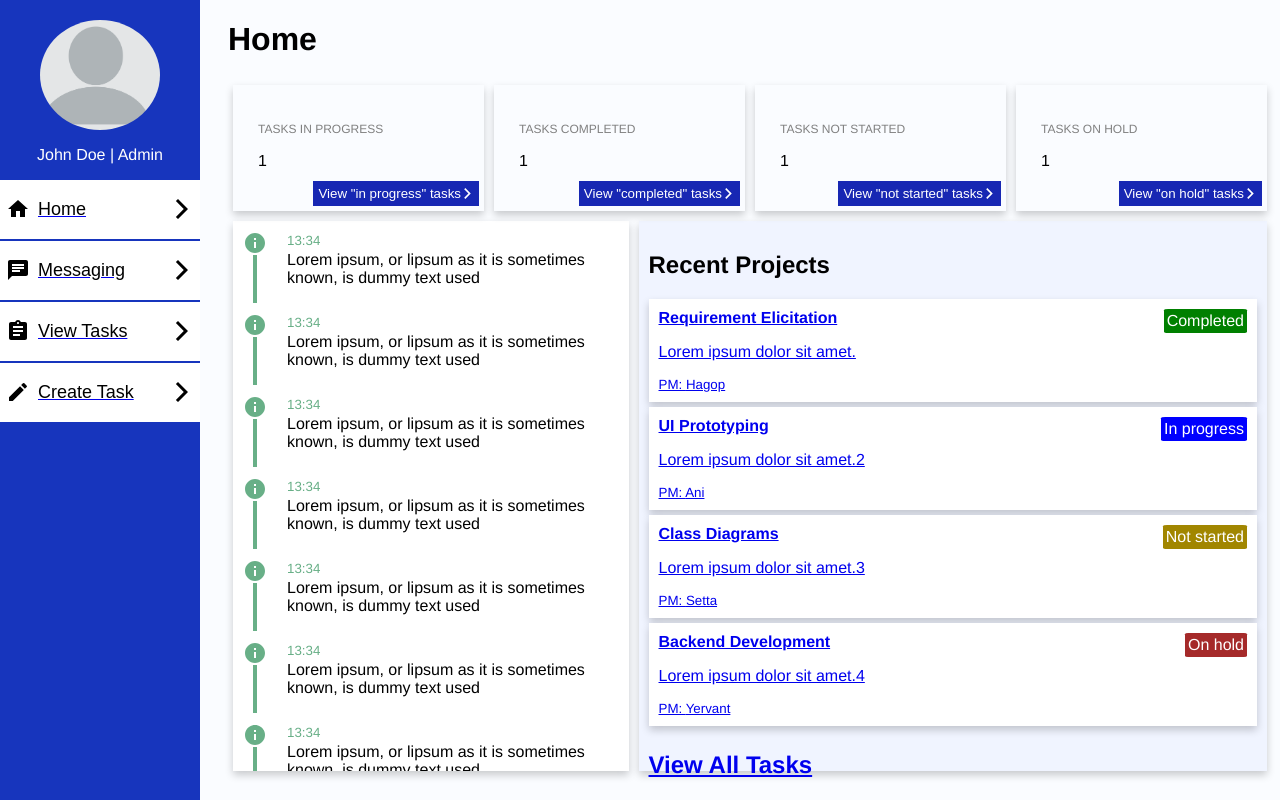
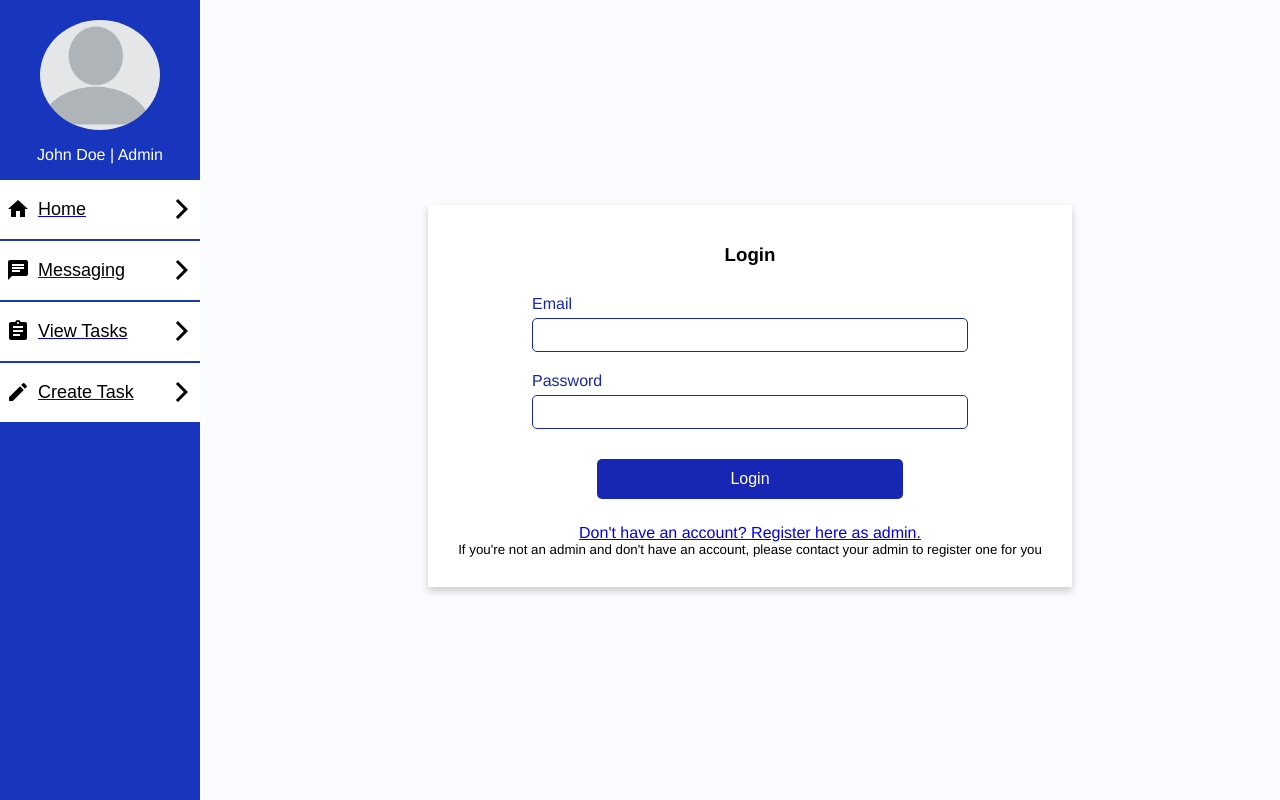
Before and after one commit to SevagSA/Project-Management-Software, a React (Create React App) app in the folder frontend/: page /login in a window 1280 px wide. Built offline with nearby package versions, Linux system fonts and the light colour scheme.

Commit message:
Refactored Registration/Styles.js + created login

```diff
--- a/frontend/src/App.js
+++ b/frontend/src/App.js
@@ -11,7 +11,8 @@ import ViewTasks from "./Components/Task/ViewTasks/ViewTasks";
 import MessageRoom from "./Components/Message/MessageRoom";
 import SidebarNav from "./Components/Nav/SidebarNav/SidebarNav";
 import TaskDetail from "./Components/Task/TaskDetail/TaskDetail"
-import Registration from "./Components/Registration/Registration";
+import Registration from "./Components/Authentication/Registration";
+import Login from "./Components/Authentication/Login";
 
 function App() {
     return (
@@ -37,6 +38,9 @@ function App() {
                     <Route path="/staff-registration">
                         <Registration isAdmin={false} />
                     </Route>
+                    <Route path="/login">
+                        <Login />
+                    </Route>
                     <Route path="/">
                         <Home />
                     </Route>
--- /dev/null
+++ b/frontend/src/Components/Authentication/Login.js
@@ -0,0 +1,35 @@
+import styles from "./Style";
+import { Link } from "react-router-dom";
+
+export default function Login() {
+    return (
+        <styles.ParentWrapper>
+            <styles.Wrapper>
+                <styles.AuthFormInfoHolder>
+                    <styles.AuthFormTitle>Login</styles.AuthFormTitle>
+                </styles.AuthFormInfoHolder>
+                <styles.AuthFormHolder>
+
+                    <styles.AuthForm method="POST">
+                        <styles.AuthFormFieldHolder>
+                            <styles.AuthFormLabel for="email">Email</styles.AuthFormLabel>
+                            <br />
+                            <styles.AuthFormInput type="email" id="email" required />
+                            <br />
+                            <styles.AuthFormLabel for="password">Password</styles.AuthFormLabel>
+                            <br />
+                            <styles.AuthFormInput type="password" id="password" required />
+                            <br />
+                        </styles.AuthFormFieldHolder>
+                        <styles.AuthFormSubmitInput type="submit" value="Login" />
+                    </styles.AuthForm>
+                    <Link exact to="/admin-registration">Don't have an account? Register here as admin.</Link>
+                    <small>
+                        If you're not an admin and don't have an account, please contact your admin to register
+                        one for you
+                    </small>
+                </styles.AuthFormHolder>
+            </styles.Wrapper>
+        </styles.ParentWrapper>
+    )
+}
--- /dev/null
+++ b/frontend/src/Components/Authentication/Registration.js
@@ -0,0 +1,73 @@
+import styles from "./Style";
+import { Link } from "react-router-dom";
+
+export default function Registration({ isAdmin }) {
+    return (
+        <styles.ParentWrapper>
+            <styles.Wrapper>
+                <styles.AuthFormInfoHolder>
+                    <styles.AuthFormTitle>
+                        {isAdmin ? "Register as Admin" : "Register a Staff"}
+                    </styles.AuthFormTitle>
+                    <styles.AuthFormDescription>
+                        {isAdmin ?
+                            "Registering as Admin will give you full access to the dashboard " +
+                            "and will allow you to create your organization and add your staff " +
+                            "to it."
+                            :
+                            "As Admin, you can register your staff members into the system to give " +
+                            "them access to all of tasks that they're responsible for and to allow them to " +
+                            "communicate with other memebers of your organization. After registering them " +
+                            "an account, the staff member will receive an email with instructions on how to " +
+                            "login."
+                        }
+                    </styles.AuthFormDescription>
+                </styles.AuthFormInfoHolder>
+                <styles.AuthFormHolder>
+
+                    <styles.AuthForm method="POST">
+                        <styles.AuthFormFieldHolder>
+                            <styles.AuthFormLabel for="name">Full Name</styles.AuthFormLabel>
+                            <br />
+                            <styles.AuthFormInput type="text" id="name" required />
+                            <br />
+                            <styles.AuthFormLabel for="password">Password</styles.AuthFormLabel>
+                            <br />
+                            <styles.AuthFormInput type="password" id="password" required />
+                            <br />
+                            <styles.AuthFormLabel for="email">Email</styles.AuthFormLabel>
+                            <br />
+                            <styles.AuthFormInput type="email" id="email" required />
+                            <br />
+                            <styles.AuthFormLabel for="phoneNum">Phone Number</styles.AuthFormLabel>
+                            <br />
+                            <styles.AuthFormInput type="text" id="phoneNum" required />
+                            <br />
+                            {isAdmin ?
+                                <>
+                                    <styles.AuthFormLabel for="orgName">Organization Name</styles.AuthFormLabel>
+                                    <br />
+                                    <styles.AuthFormInput type="text" id="orgName" required />
+                                    <br />
+                                </>
+                                :
+                                <>
+                                    <styles.AuthFormLabel for="role">Staff Role</styles.AuthFormLabel>
+                                    <br />
+                                    <styles.AuthFormInput type="text" id="role" required />
+                                    <br />
+                                </>
+                            }
+                        </styles.AuthFormFieldHolder>
+                        {isAdmin ?
+                            <styles.AuthFormSubmitInput type="submit" value="Register as Admin" />
+                            :
+                            <styles.AuthFormSubmitInput type="submit" value="Register a Staff member" />
+                        }
+                    </styles.AuthForm>
+                    <Link exact to="/login" >Have an account? Login here</Link>
+                </styles.AuthFormHolder>
+            </styles.Wrapper>
+        </styles.ParentWrapper>
+    )
+}
--- a/frontend/src/Components/Registration/Style.js
+++ b/frontend/src/Components/Authentication/Style.js
@@ -17,38 +17,39 @@ const Wrapper = styled.div`
     padding: 20px;
 `;
 
-const RegisterInfoHolder = styled.div`
+const AuthFormInfoHolder = styled.div`
     max-width: 960px;
     flex: 0.20;
 `;
 
-const RegisterTitle = styled.h3`
+const AuthFormTitle = styled.h3`
     text-align: center;
 `;
 
-const RegisterDescription = styled.p`
+const AuthFormDescription = styled.p`
     text-align: center;
 `;
 
-const RegisterFormHolder = styled.div`
+const AuthFormHolder = styled.div`
     width: 100%;
     flex: 0.80;
     display: flex;
+    flex-direction: column;
     justify-content: center;
     align-items: center;
     padding: 10px;
 `;
 
-const RegisterForm = styled.form`
+const AuthForm = styled.form`
     text-align: center;
 `;
 
-const RegisterFormFieldHolder = styled.div`
+const AuthFormFieldHolder = styled.div`
     text-align: left;
     margin-bottom: 10px;
 `;
 
-const RegisterFormSubmitInput = styled.input`
+const AuthFormSubmitInput = styled.input`
     border: none;
     border-radius: 5px;
     font-size: 16px;
@@ -57,13 +58,14 @@ const RegisterFormSubmitInput = styled.input`
     background-color: #1727b3;
     cursor: pointer;
     color: white;
+    margin-bottom: 25px;
 `;
 
-const RegisterFormLabel = styled.label`
+const AuthFormLabel = styled.label`
     color: #1727b3
 `;
 
-const RegisterFormInput = styled.input`
+const AuthFormInput = styled.input`
     margin: 5px 0px 20px 0px;
     height: 30px;
     width: 430px;
@@ -77,15 +79,15 @@ const RegisterFormInput = styled.input`
 const styles = {
     ParentWrapper,
     Wrapper,
-    RegisterInfoHolder,
-    RegisterTitle,
-    RegisterDescription,
-    RegisterFormHolder,
-    RegisterForm,
-    RegisterFormFieldHolder,
-    RegisterFormSubmitInput,
-    RegisterFormLabel,
-    RegisterFormInput
+    AuthFormInfoHolder,
+    AuthFormTitle,
+    AuthFormDescription,
+    AuthFormHolder,
+    AuthForm,
+    AuthFormFieldHolder,
+    AuthFormSubmitInput,
+    AuthFormLabel,
+    AuthFormInput
 };
 
 export default styles;
--- a/frontend/src/Components/Registration/Registration.js
+++ /dev/null
@@ -1,73 +0,0 @@
-import styles from "./Style";
-
-export default function Registration({ isAdmin }) {
-    return (
-        <styles.ParentWrapper>
-            <styles.Wrapper>
-                <styles.RegisterInfoHolder>
-                    <styles.RegisterTitle>
-                        {isAdmin ? "Register as Admin" : "Register a Staff"}
-                    </styles.RegisterTitle>
-                    <styles.RegisterDescription>
-                        {isAdmin ?
-                            "Registering as Admin will give you full access to the dashboard " +
-                            "and will allow you to create your organization and add your staff " +
-                            "to it."
-                            :
-                            "As Admin, you can register your staff members into the system to give " +
-                            "them access to all of tasks that they're responsible for and to allow them to " +
-                            "communicate with other memebers of your organization. After registering them " +
-                            "an account, the staff member will receive an email with instructions on how to " +
-                            "login."
-                        }
-                    </styles.RegisterDescription>
-                </styles.RegisterInfoHolder>
-                <styles.RegisterFormHolder>
-
-                    <styles.RegisterForm>
-
-                        <styles.RegisterFormFieldHolder method="POST">
-                            <styles.RegisterFormLabel for="fName">First Name</styles.RegisterFormLabel>
-                            <br />
-                            <styles.RegisterFormInput type="text" id="fName" required />
-                            <br />
-                            <styles.RegisterFormLabel for="lName">Last Name</styles.RegisterFormLabel>
-                            <br />
-                            <styles.RegisterFormInput type="text" id="lName" required />
-                            <br />
-                            <styles.RegisterFormLabel for="email">Email</styles.RegisterFormLabel>
-                            <br />
-                            <styles.RegisterFormInput type="email" id="email" required />
-                            <br />
-                            <styles.RegisterFormLabel for="phoneNum">Phone Number</styles.RegisterFormLabel>
-                            <br />
-                            <styles.RegisterFormInput type="text" id="phoneNum" required />
-                            <br />
-                            {isAdmin ?
-                                <>
-                                    <styles.RegisterFormLabel for="orgName">Organization Name</styles.RegisterFormLabel>
-                                    <br />
-                                    <styles.RegisterFormInput type="text" id="orgName" required />
-                                    <br />
-                                </>
-                                :
-                                <>
-                                    <styles.RegisterFormLabel for="role">Staff Role</styles.RegisterFormLabel>
-                                    <br />
-                                    <styles.RegisterFormInput type="text" id="role" required />
-                                    <br />
-                                </>
-                            }
-                        </styles.RegisterFormFieldHolder>
-                        {isAdmin ?
-                            <styles.RegisterFormSubmitInput type="submit" value="Register as Admin" />
-                            :
-                            <styles.RegisterFormSubmitInput type="submit" value="Register a Staff member" />
-                        }
-                    </styles.RegisterForm>
-
-                </styles.RegisterFormHolder>
-            </styles.Wrapper>
-        </styles.ParentWrapper>
-    )
-}
```
